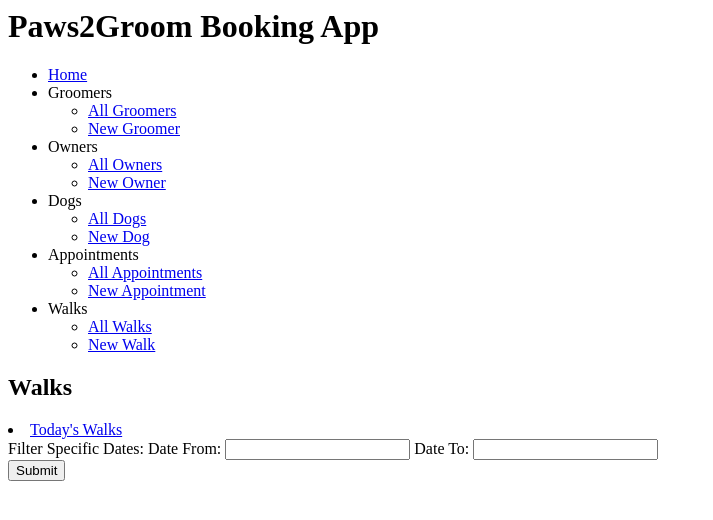
After one commit to Vinn13-B/CodeClan-python-project-dog-groomers, a Flask app: page /walks in a window 1280 px wide. The commit adds this page. Shown: the top 520 px of the page, without its empty margins (0-713 px from the left). Run offline with Flask 2, Linux system fonts and the light colour scheme; data that the repository does not hold is empty; some libraries are stand-ins or nearby versions.

Commit message:
19th commit, walk templates & controller added - issues with today & dates pages

```diff
--- a/app.py
+++ b/app.py
@@ -4,6 +4,7 @@ from controllers.dogs_controller import dogs_blueprint
 from controllers.appointments_controller import appointments_blueprint
 from controllers.groomers_controller import groomers_blueprint
 from controllers.owners_controller import owners_blueprint
+from controllers.walks_controller import walks_blueprint
 
 app = Flask(__name__)
 
@@ -11,6 +12,7 @@ app.register_blueprint(dogs_blueprint)
 app.register_blueprint(appointments_blueprint)
 app.register_blueprint(groomers_blueprint)
 app.register_blueprint(owners_blueprint)
+app.register_blueprint(walks_blueprint)
 
 
 @app.route("/")
--- a/controllers/dogs_controller.py
+++ b/controllers/dogs_controller.py
@@ -25,7 +25,8 @@ def dogs():
 def show_dog(id):
     dog = dog_repository.select(id)
     appointments = dog_repository.appointments(id)
-    return render_template("dogs/show.html", dog=dog, appointments=appointments)
+    walks = dog_repository.walks(id)
+    return render_template("dogs/show.html", dog=dog, appointments=appointments, walks=walks)
 
 
 # EDIT dog
--- /dev/null
+++ b/controllers/walks_controller.py
@@ -0,0 +1,98 @@
+# controller and routes for appointments
+
+from flask import Blueprint, Flask, redirect, render_template, request
+
+from models.appointment import Appointment
+from models.dog import Dog
+from models.groomer import Groomer
+from models.walk import Walk
+
+import repositories.appointment_repository as appointment_repository
+import repositories.dog_repository as dog_repository
+import repositories.groomer_repository as groomer_repository
+import repositories.walk_repository as walk_repository
+
+walks_blueprint = Blueprint("walks", __name__)
+
+
+# SELECT ALL appointments
+# index
+@walks_blueprint.route("/walks")
+def walks():
+    walks = walk_repository.select_all()
+    return render_template("walks/index.html", walks=walks)
+
+
+# SELECT walk by id
+# show
+@walks_blueprint.route("/walks/<id>")
+def show_walk(id):
+    walk = walk_repository.select(id)
+    return render_template("walks/show.html", walk=walk)
+
+
+# EDIT walk
+# edit
+@walks_blueprint.route("/walks/<id>/edit", methods=["POST"])
+def edit_walk(id):
+    walk = walk_repository.select(id)
+    dogs = dog_repository.select_all()
+    return render_template("walks/edit.html", walk=walk, dogs=dogs)
+
+
+# UPDATE walk
+@walks_blueprint.route("/walks/<id>", methods=["POST"])
+def update_walk(id):
+    date = request.form["date"]
+    time = request.form["time"]
+    capacity = request.form["capacity"]
+    dog_id = request.form["dog_id"]
+    dog = dog_repository.select(dog_id)
+    walk = Walk(date, time, capacity, dog, id)
+    walk_repository.update(walk)
+    return redirect("/walks")
+
+
+# DELETE appointment
+@walks_blueprint.route("/walks/<id>/delete", methods=["POST"])
+def delete_walk(id):
+    walk_repository.delete(id)
+    return redirect("/walks")
+
+
+# create new walk
+# new
+@walks_blueprint.route("/walks/new")
+def new_walk():
+    dogs = dog_repository.select_all()
+    return render_template("/walks/new.html", dogs=dogs)
+
+
+# SAVE new walk
+@walks_blueprint.route("/walks", methods=["POST"])
+def create_walk():
+    date = request.form["date"]
+    time = request.form["time"]
+    capacity = request.form["time"]
+    dog_id = request.form["dog_id"]
+    dog = dog_repository.select(dog_id)
+    new_walk = Walk(date, time, capacity, dog)
+    walk_repository.save(new_walk)
+    return redirect("/walks")
+
+
+# SELECT walks by date
+@walks_blueprint.route("/walks/today")
+def walk_date():
+    walks = walk_repository.today()
+    return render_template("/walks/today.html", walks=walks)
+
+
+# SELECT walks by date range
+@walks_blueprint.route("/walks/dates", methods=["POST"])
+def walks_date_range():
+    date_from = request.form["date_from"]
+    date_to = request.form["date_to"]
+    walks = walk_repository.date_range(date_from, date_to)
+    dogs = dog_repository.select_all()
+    return render_template("/walks/dates.html", walks=walks, dogs=dogs)
--- a/repositories/walk_repository.py
+++ b/repositories/walk_repository.py
@@ -2,6 +2,7 @@
 # manners of create, read, update, delete functions to be added
 
 from db.run_sql import run_sql
+import datetime
 
 from models.dog import Dog
 from models.owner import Owner
@@ -57,7 +58,7 @@ def select(id):
 
     if result is not None:
         dog = dog_repository.select(result['dog_id'])
-        walk = Walk(result['date'], result['time'], result['capacity'], dog)
+        walk = Walk(result['date'], result['time'], result['capacity'], dog, result['id'])
     return walk
 
 
@@ -79,4 +80,34 @@ def dogs(id):
     for row in results:
         dog = Dog(row['name'], row['breed'], row['age'], row['owner_id'], row['comments'], row['id'])
         dogs.append(dog)
-        return dogs
+    return dogs
+
+# SELECT walks today
+def today():
+    walks = []
+    today = datetime.datetime.now()
+    now = today.strftime("%d/%m/%Y")
+
+    sql = "SELECT * FROM walks WHERE date = %s"
+    values = [now]
+    results = run_sql(sql, values)
+
+    for row in results:
+        dog = dog_repository.select(row['dog_id'])
+        walk = Walk(row['date'], row['time'], row['capacity'], dog, row['id'])
+        walks.append(walk)
+    return walks
+
+
+# SELECT walks for date range
+def date_range(date_from, date_to):
+    walks = []
+    sql = "SELECT * FROM walks WHERE date >= %s and date <= %s"
+    values = [date_from, date_to]
+    results = run_sql(sql, values)
+
+    for row in results:
+        dog = dog_repository.select(row['dog_id'])
+        walk = Walk(row['date'], row['time'], row['capacity'], dog, row['id'])
+        walks.append(walk)
+    return walks
--- a/templates/base.html
+++ b/templates/base.html
@@ -40,6 +40,12 @@
                         <li><a href="/appointments/new">New Appointment</a></li>
                     </ul>
                 </li>
+                <li>Walks
+                    <ul>
+                        <li><a href="/walks">All Walks</a></li>
+                        <li><a href="/walks/new">New Walk</a></li>
+                    </ul>
+                </li>
             </ul>
         </nav>
     </header>
--- /dev/null
+++ b/templates/walks/index.html
@@ -0,0 +1,30 @@
+{% extends "base.html" %}
+{% block content %}
+
+<h2>Walks</h2>
+
+<li><a href="/walks/today">Today's Walks</a></li>
+
+<form action="/walks/dates" method="POST">
+    <div>
+        Filter Specific Dates:
+        <label for="name">Date From:</label>
+        <input type="text" id="date_from" name="date_from">
+        <label for="name">Date To:</label>
+        <input type="text" id="date_to" name="date_to">
+    </div>
+    <div>
+        <input type="submit">
+    </div>
+</form>
+
+
+{% for walk in walks %}
+
+<section>
+    <h3>{{ walk.date }}</h3>
+    <h4><a href="/walks/{{ walk.id }}">{{ walk.time }}</a></h4>
+</section>
+
+{% endfor %}
+{% endblock %}
```
Also changed, not shown: templates/dogs/show.html (+11 -0 lines), templates/walks/dates.html (added, +17 -0 lines), templates/walks/edit.html (added, +28 -0 lines), templates/walks/new.html (added, +28 -0 lines), templates/walks/show.html (added, +16 -0 lines), templates/walks/today.html (added, +15 -0 lines).
